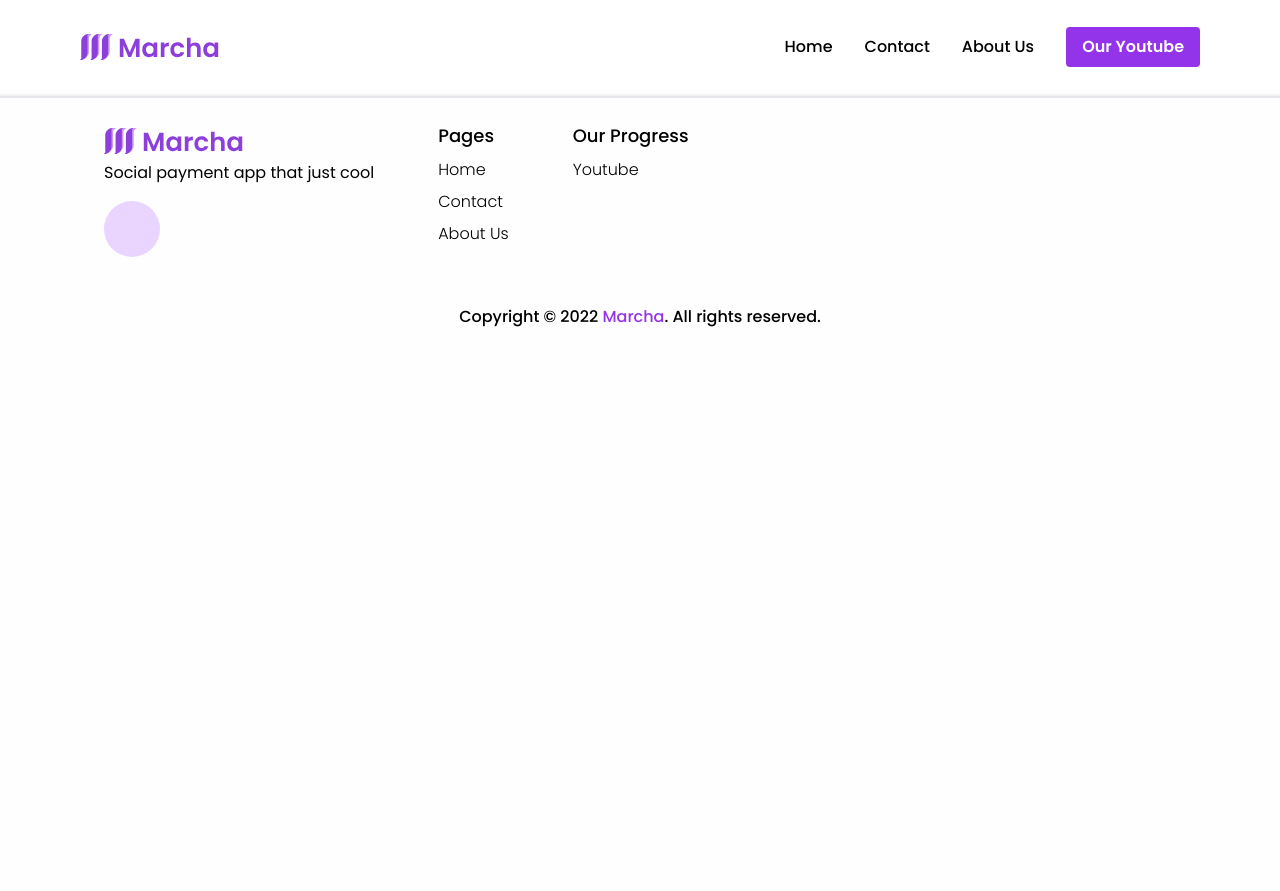
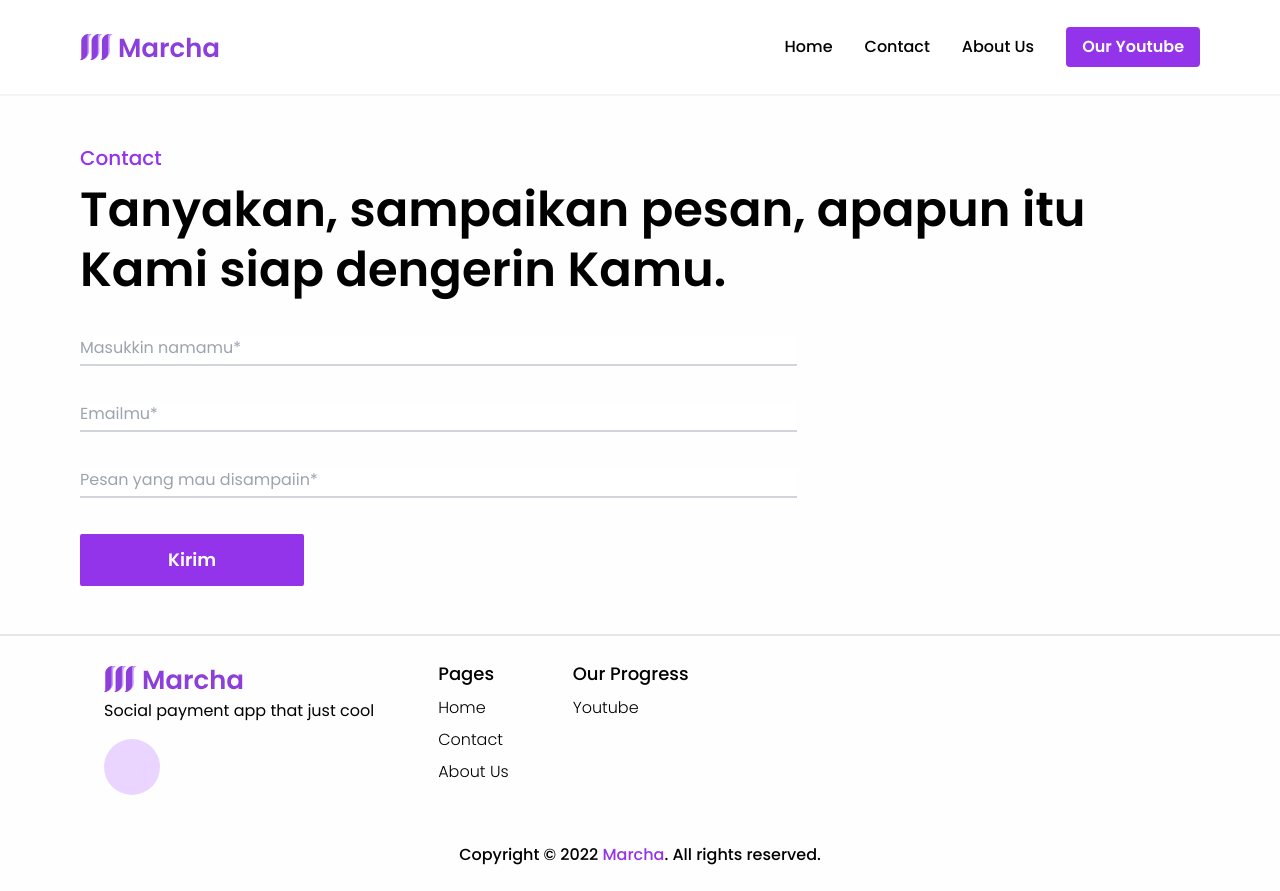
Before and after one commit to emrsyah/Marcha-LandingPage, a React (Create React App) app: page /contact in a window 1280 px wide. Before the commit the page ends 800 px from the top, so only its background shows below. Built offline with nearby package versions, Linux system fonts and the light colour scheme; some icons are missing; the HTML template or start-up script is replaced by a standard one.

Commit message:
finishing ui for contact pages

```diff
--- /dev/null
+++ b/src/components/Contact/Index.js
@@ -0,0 +1,44 @@
+import React from "react";
+
+function Index() {
+  return (
+    <main className="mx-20 my-12">
+      <h5 className="font-medium text-xl text-purple-600 my-2">Contact</h5>
+      <h2 className="font-semibold text-5xl leading-[60px] w-[90%] mb-9">
+        Tanyakan, sampaikan pesan, apapun itu Kami siap dengerin Kamu.
+      </h2>
+      <form action="" className="w-4/5 space-y-9 flex flex-col">
+        <input
+          type="text"
+          name=""
+          required
+          id=""
+          placeholder="Masukkin namamu*"
+          className="border-b-2 pb-1 border-gray-300 w-4/5 focus:outline-none transition-all duration-200 ease-out focus:pb-2 focus:border-purple-600"
+        />
+        <input
+          type="email"
+          name=""
+          required
+          id=""
+          placeholder="Emailmu*"
+          className="border-b-2 pb-1 border-gray-300 w-4/5 focus:outline-none transition-all duration-200 ease-out focus:pb-2 focus:border-purple-600"
+        />
+        <input
+          type="text"
+          name=""
+          required
+          id=""
+          placeholder="Pesan yang mau disampaiin*"
+          className="border-b-2 pb-1 border-gray-300 w-4/5 focus:outline-none transition-all duration-200 ease-out focus:pb-2 focus:border-purple-600"
+        />
+        <button type="submit"
+        className="bg-purple-600 py-3 px-12 w-1/4 text-white font-semibold rounded-sm text-lg hover:bg-purple-700">
+            Kirim
+        </button>
+      </form>
+    </main>
+  );
+}
+
+export default Index;
--- a/src/components/Home/Features.js
+++ b/src/components/Home/Features.js
@@ -62,7 +62,7 @@ function Features() {
               />
             </div>
             <div>
-              <h5 className="font-semibold text-lg">Social Media Lookalike</h5>
+              <h5 className="font-semibold text-lg">Social Media Feels</h5>
               <p className="text-gray-600">
                 To boost our user experience, we make it more interactive and
                 fun.
--- a/src/pages/AboutUs.js
+++ b/src/pages/AboutUs.js
@@ -1,4 +1,5 @@
 import React from "react";
+import Index from "../components/About-Us/Index";
 import Footer from "../components/Footer";
 import Navbar from "../components/Navbar";
 
@@ -6,6 +7,7 @@ function AboutUs() {
   return (
     <div>
       <Navbar />
+      <Index/>
       <Footer />
     </div>
   );
--- a/src/pages/Contact.js
+++ b/src/pages/Contact.js
@@ -1,4 +1,5 @@
 import React from 'react'
+import Index from '../components/Contact/Index'
 import Footer from '../components/Footer'
 import Navbar from '../components/Navbar'
 
@@ -6,6 +7,7 @@ function Contact() {
   return (
     <div>
         <Navbar/>
+        <Index/>
         <Footer/>
     </div>
   )
```
